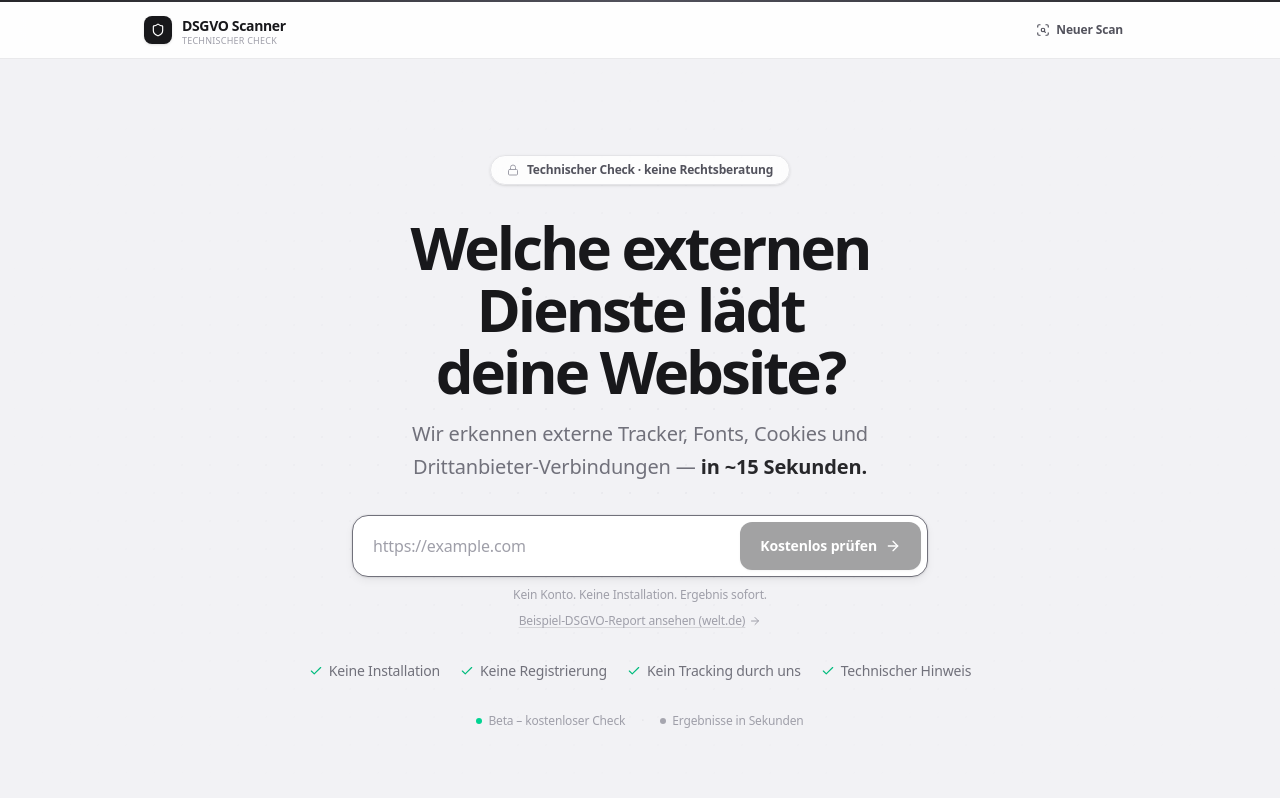
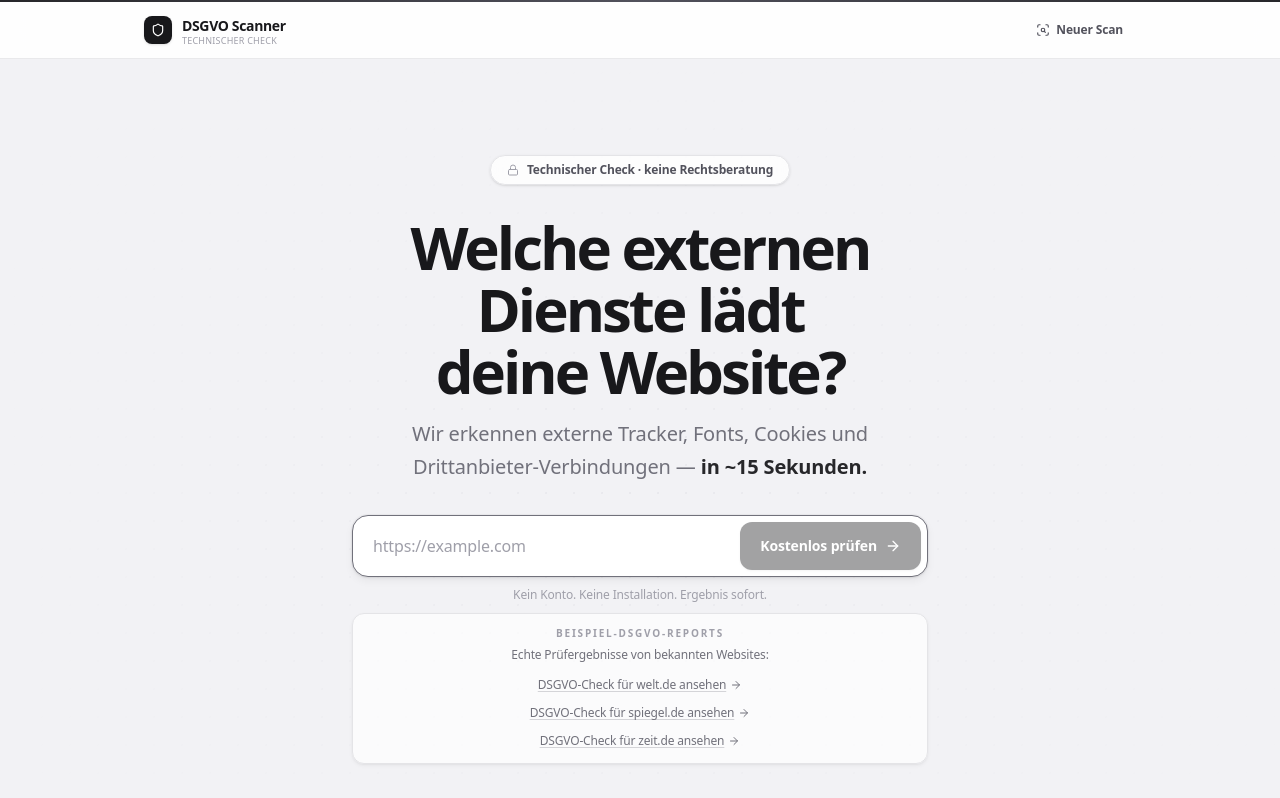
Before and after one commit to addix1337-debug/DSGVO-Scanner, a Next.js app in the folder apps/web/: page /scan in a window 1280 px wide. Shown: the top 798 px of the page. Built offline with nearby package versions, Linux system fonts and the light colour scheme.

Commit message:
add multiple example reports on scan page

```diff
--- a/apps/web/src/app/scan/page.tsx
+++ b/apps/web/src/app/scan/page.tsx
@@ -205,16 +205,32 @@ export default function ScanPage() {
               </p>
             )}
 
-            {/* Example report link */}
-            <p className="text-xs text-zinc-400 text-center">
-              <a
-                href="/report/welt.de"
-                className="inline-flex items-center gap-1 underline underline-offset-2 decoration-zinc-300 hover:text-zinc-600 transition-colors"
-              >
-                Beispiel-DSGVO-Report ansehen (welt.de)
-                <ArrowRight className="h-3 w-3" />
-              </a>
-            </p>
+            {/* Example report links */}
+            <div className="rounded-xl border border-zinc-200 bg-white/70 px-4 py-3 space-y-1.5 text-center shadow-card">
+              <p className="text-[10px] font-bold text-zinc-400 uppercase tracking-[0.18em]">
+                Beispiel-DSGVO-Reports
+              </p>
+              <p className="text-xs text-zinc-500">
+                Echte Prüfergebnisse von bekannten Websites:
+              </p>
+              <ul className="flex flex-col items-center gap-1 pt-0.5">
+                {[
+                  { href: '/report/welt.de',    label: 'DSGVO-Check für welt.de ansehen' },
+                  { href: '/report/spiegel.de', label: 'DSGVO-Check für spiegel.de ansehen' },
+                  { href: '/report/zeit.de',    label: 'DSGVO-Check für zeit.de ansehen' },
+                ].map((r) => (
+                  <li key={r.href}>
+                    <a
+                      href={r.href}
+                      className="inline-flex items-center gap-1 text-xs text-zinc-500 underline underline-offset-2 decoration-zinc-300 hover:text-zinc-700 transition-colors"
+                    >
+                      {r.label}
+                      <ArrowRight className="h-3 w-3 flex-shrink-0" />
+                    </a>
+                  </li>
+                ))}
+              </ul>
+            </div>
           </form>
 
           {/* Trust row */}
```
Also changed, not shown: 1 other file (tests, documents, lock files or other folders).
